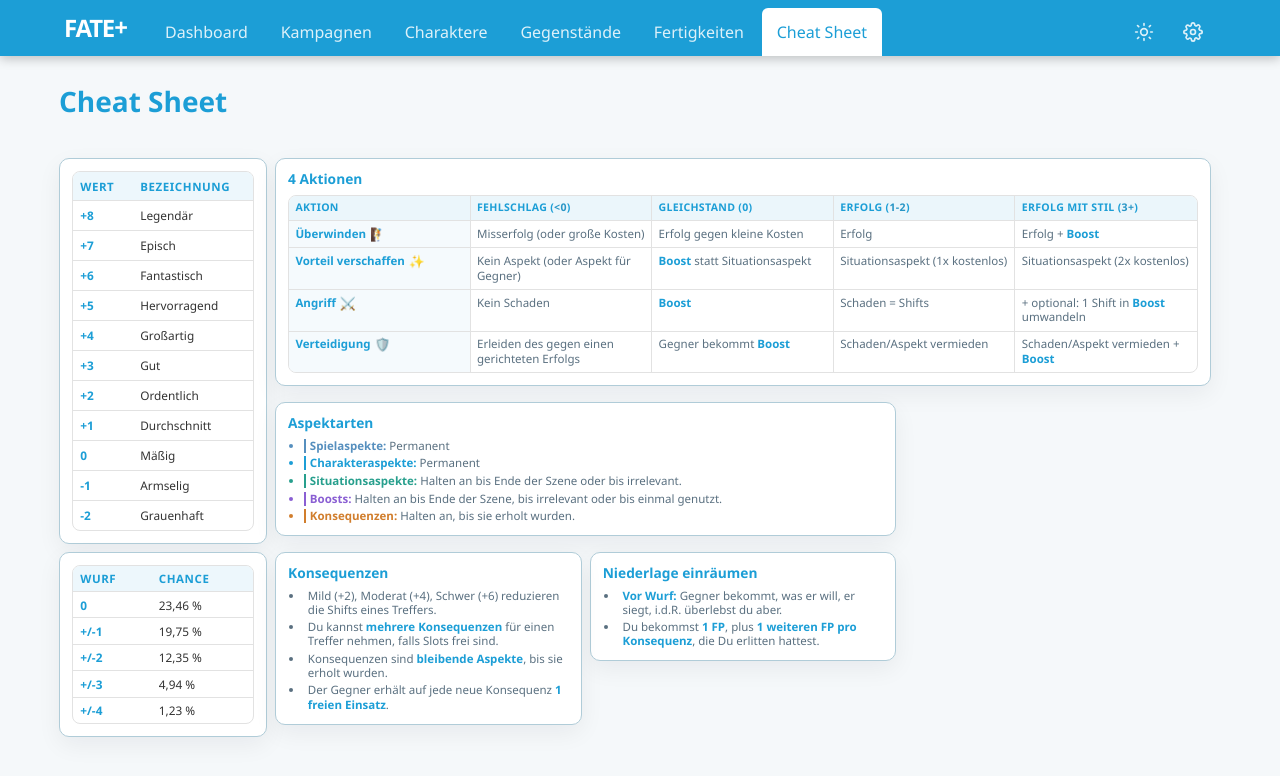
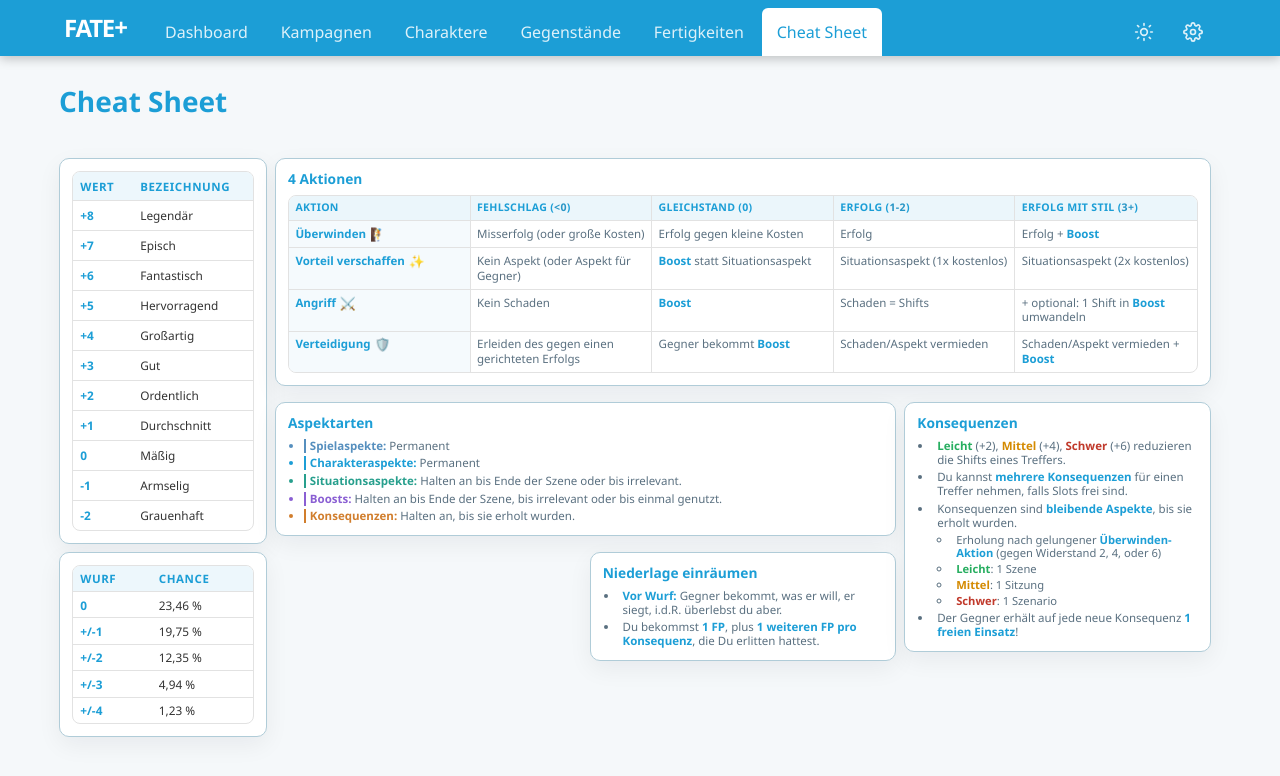
Before and after one commit to timengel/fate-copilot, a Vue app: page /cheat-sheet in a window 1280 px wide. Shown: the top 776 px of the page. Built offline with nearby package versions, Linux system fonts and the light colour scheme.

Commit message:
style: enhance consequences card

```diff
--- a/src/components/shared/cheat-sheet/FateCheatSheet.vue
+++ b/src/components/shared/cheat-sheet/FateCheatSheet.vue
@@ -160,8 +160,8 @@ const props = withDefaults(
     grid-template-columns: minmax(11.5rem, 13rem) repeat(3, minmax(0, 1fr));
     grid-template-areas:
       'leiter aktionen aktionen aktionen'
-      'leiter aspekte aspekte x'
-      'chance y z u';
+      'leiter aspekte aspekte consequences'
+      'chance y z consequences';
   }
 
   .cheat-sheet-page-basic .rule-area-aspect-types {
@@ -177,7 +177,7 @@ const props = withDefaults(
   }
 
   .cheat-sheet-page-basic .rule-area-consequences-basic {
-    grid-area: y;
+    grid-area: consequences;
   }
 }
 </style>
--- a/src/components/shared/cheat-sheet/cards/ConsequencesBasicCard.vue
+++ b/src/components/shared/cheat-sheet/cards/ConsequencesBasicCard.vue
@@ -5,10 +5,22 @@
     </div>
 
     <ul class="compact-list compact-list-tight">
-      <li>Mild (+2), Moderat (+4), Schwer (+6) reduzieren die Shifts eines Treffers.</li>
+      <li>
+        <strong class="consequence consequence-light">Leicht</strong> (+2),
+        <strong class="consequence consequence-medium">Mittel</strong> (+4),
+        <strong class="consequence consequence-severe">Schwer</strong> (+6) reduzieren die Shifts eines Treffers.
+      </li>
       <li>Du kannst <strong class="rule-strong">mehrere Konsequenzen</strong> für einen Treffer nehmen, falls Slots frei sind.</li>
-      <li>Konsequenzen sind <strong class="rule-strong">bleibende Aspekte</strong>, bis sie erholt wurden.</li>
-      <li>Der Gegner erhält auf jede neue Konsequenz <strong class="rule-strong">1 freien Einsatz</strong>.</li>
+      <li>
+        Konsequenzen sind <strong class="rule-strong">bleibende Aspekte</strong>, bis sie erholt wurden.
+        <ul class="nested-list">
+          <li>Erholung nach gelungener <strong class="rule-strong">Überwinden-Aktion</strong> (gegen Widerstand 2, 4, oder 6)</li>
+          <li><strong class="consequence consequence-light">Leicht</strong>: 1 Szene</li>
+          <li><strong class="consequence consequence-medium">Mittel</strong>: 1 Sitzung</li>
+          <li><strong class="consequence consequence-severe">Schwer</strong>: 1 Szenario</li>
+        </ul>
+      </li>
+      <li>Der Gegner erhält auf jede neue Konsequenz <strong class="rule-strong">1 freien Einsatz</strong>!</li>
     </ul>
   </article>
 </template>
@@ -46,9 +58,40 @@
   margin-bottom: 0;
 }
 
+.nested-list {
+  margin: 0.18rem 0 0;
+  padding-left: 0.95rem;
+}
+
+.nested-list li {
+  margin-bottom: 0.16rem;
+  font-size: 0.7rem;
+  line-height: 1.2;
+}
+
+.nested-list li:last-child {
+  margin-bottom: 0;
+}
+
 .rule-strong {
   font-weight: 700;
   color: var(--fate-heading);
 }
 
+.consequence {
+  font-weight: 700;
+}
+
+.consequence-light {
+  color: var(--fate-green);
+}
+
+.consequence-medium {
+  color: #d48a00;
+}
+
+.consequence-severe {
+  color: var(--fate-red);
+}
+
 </style>
```
